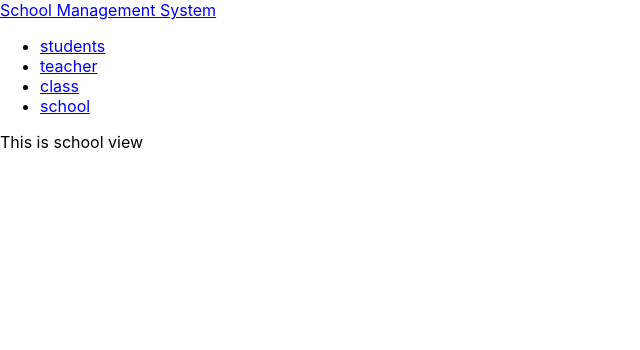
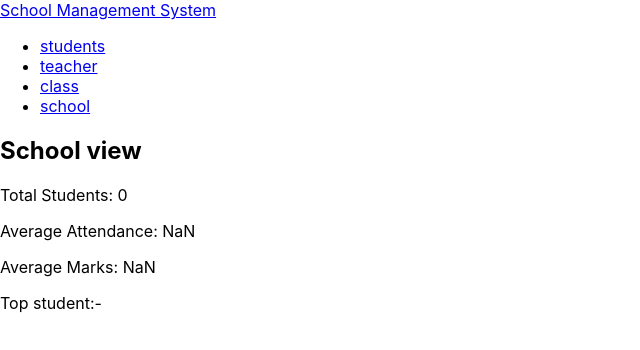
Before and after one commit to bijaylaxmibehera/school-management-system, a React (Create React App) app: page /school in a window 1280 px wide. Shown: the top 350 px of the page, without its empty margins (0-640 px from the left). Built offline with nearby package versions, Linux system fonts and the light colour scheme.

Commit message:
feat: add school view

```diff
--- a/src/app/store.js
+++ b/src/app/store.js
@@ -1,8 +1,10 @@
 import { configureStore } from '@reduxjs/toolkit';
 import { studentSlice } from '../features/student/studentSlice';
+import {schoolSlice} from '../features/school/schoolSlice';
 
 export const store = configureStore({
   reducer: {
+    school:schoolSlice.reducer,
     students:studentSlice.reducer
   },
 });
--- a/src/components/SchoolView.jsx
+++ b/src/components/SchoolView.jsx
@@ -1,9 +1,53 @@
-import React from "react";
+import React, { useEffect } from "react";
+import { useSelector, useDispatch } from "react-redux";
+import {
+  updateSchoolStats,
+  setTopStudent,
+} from "../features/school/schoolSlice";
 
 export const SchoolView = () => {
+  const schoolStats = useSelector((state) => state.school);
+  const students = useSelector((state) => state.students.students);
+  const dispatch = useDispatch();
+
+
+  useEffect(() => {
+    const totalStudents = students.length;
+    const totalAttendance = students.reduce(
+      (total, currStd) => total + parseFloat(currStd.attendance),
+      0
+    );
+    const averageAttendance = totalAttendance / totalStudents;
+    const totalMarks = students.reduce(
+      (total, currStd) => total + parseFloat(currStd.marks),
+      0
+    );
+
+    const averageMarks = totalMarks / totalStudents;
+
+    const topStudent = students.reduce(
+      (acc, curr) => (curr.marks > (acc.marks ?? 0) ? curr : acc),
+      ""
+    );
+    dispatch(
+      updateSchoolStats({
+        totalStudents,
+        averageAttendance,
+        averageMarks,
+        topStudent,
+      })
+    );
+    dispatch(setTopStudent(topStudent));
+  }, [students, dispatch]);
+
+
   return (
     <>
-      <p>This is school view</p>
+     <h2>School view</h2>
+     <p>Total Students: {schoolStats.totalStudents}</p>
+     <p>Average Attendance: {schoolStats.averageAttendance.toFixed(2)}</p>
+     <p>Average Marks: {schoolStats.averageMarks.toFixed(2)}</p>
+     <p>Top student:{schoolStats.topStudent?schoolStats.topStudent.name:"-"}</p>
     </>
   );
 };
--- /dev/null
+++ b/src/features/school/schoolSlice.js
@@ -0,0 +1,30 @@
+import { createSlice } from '@reduxjs/toolkit'
+
+const initialState = {
+  totalStudents: 0,
+  averageAttendance: 0,
+  averageMarks: 0,
+  topStudent: null
+}
+
+export const schoolSlice = createSlice({
+  name: 'school',
+  initialState,
+  reducers: {
+    updateSchoolStats: (state, action) => {
+      const { totalStudents, averageAttendance, averageMarks, topStudent } =
+        action.payload;
+
+      state.totalStudents = totalStudents;
+      state.averageAttendance = averageAttendance;
+      state.averageMarks = averageMarks;
+      state.topStudent = topStudent;
+    },
+    setTopStudent: (state, action) => {
+      state.topStudent = action.payload
+    }
+  }
+})
+
+export const { updateSchoolStats, setTopStudent } = schoolSlice.actions
+export default schoolSlice.reducer;
```
